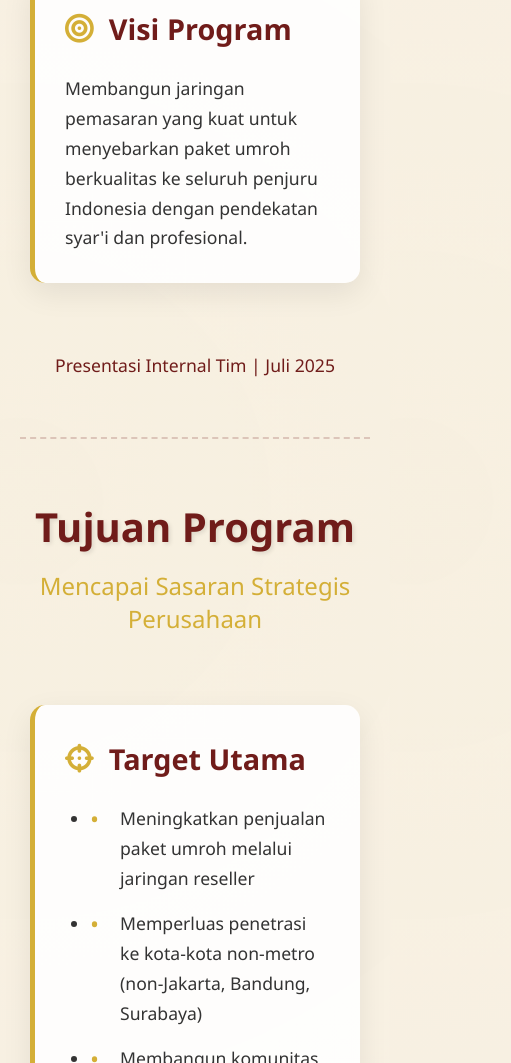
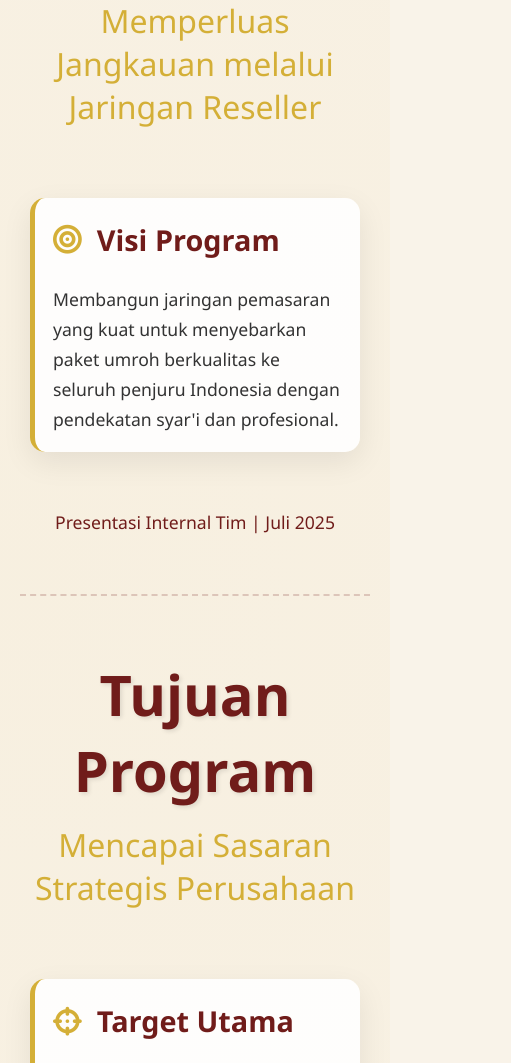
Before and after one commit to DanawiraPrama/presentasiresellerelmarwa, a plain HTML site: page index.html in a window 390 px wide. Shown: the part 706-1769 px from the top of the page, 511 px wide, since content can reach past the window. Drawn offline with Linux system fonts and the light colour scheme.

Commit message:
Update index.html

```diff
--- a/index.html
+++ b/index.html
@@ -335,26 +335,21 @@
             .slide {
                 padding: 60px 10px;
             }
-
-            .slide-header h1 {
-                font-size: 2.5rem;
-            }
-
-            .slide-header h2 {
-                font-size: 1.5rem;
-            }
-
             .slide-content {
                 font-size: 1.1rem;
+                padding: 0;
+                max-width: 100%;
             }
-
-            .flowchart {
+            .content-box {
+                padding: 18px;
+                margin-bottom: 18px;
+                max-width: 100%;
+                box-sizing: border-box;
+                word-break: break-word;
+            }
+            .icon-list {
                 flex-direction: column;
-            }
-
-            .step-arrow {
-                transform: rotate(90deg);
-                margin: 10px 0;
+                gap: 10px;
             }
         }
     </style>
```
